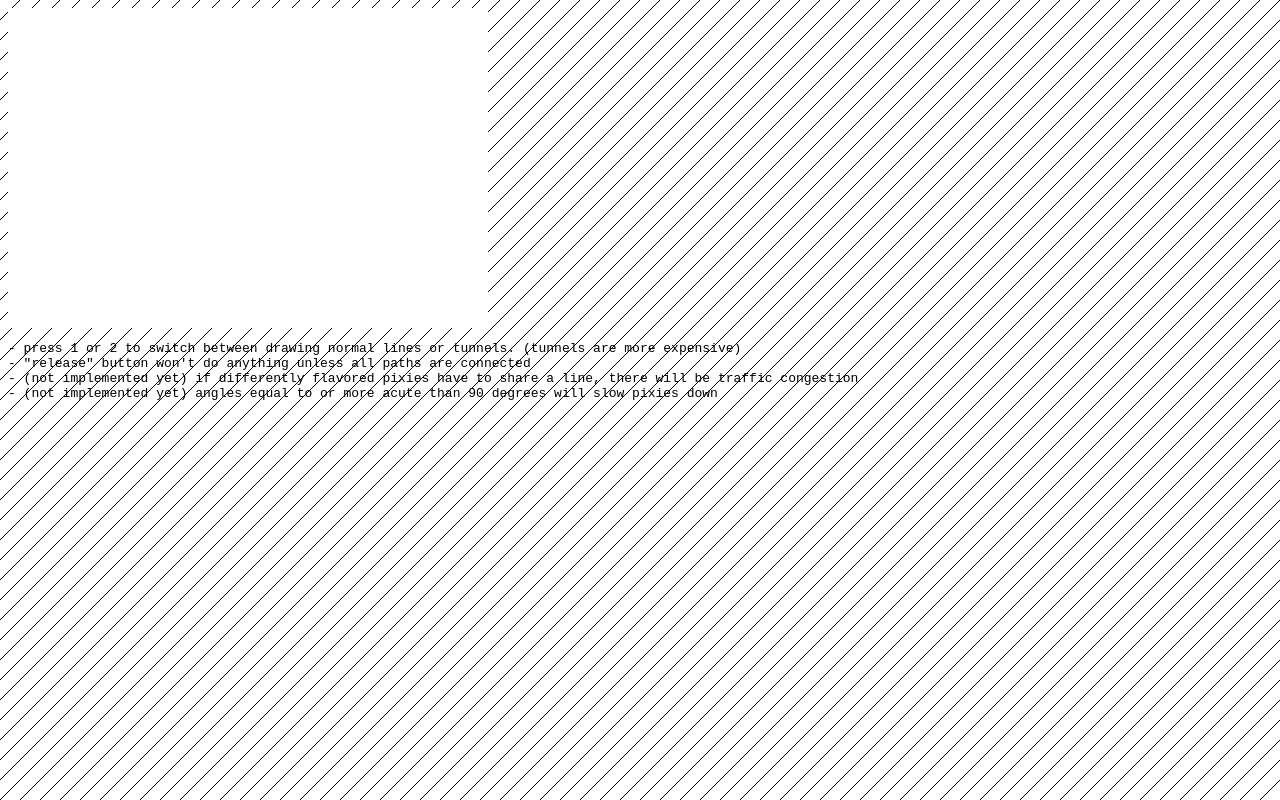
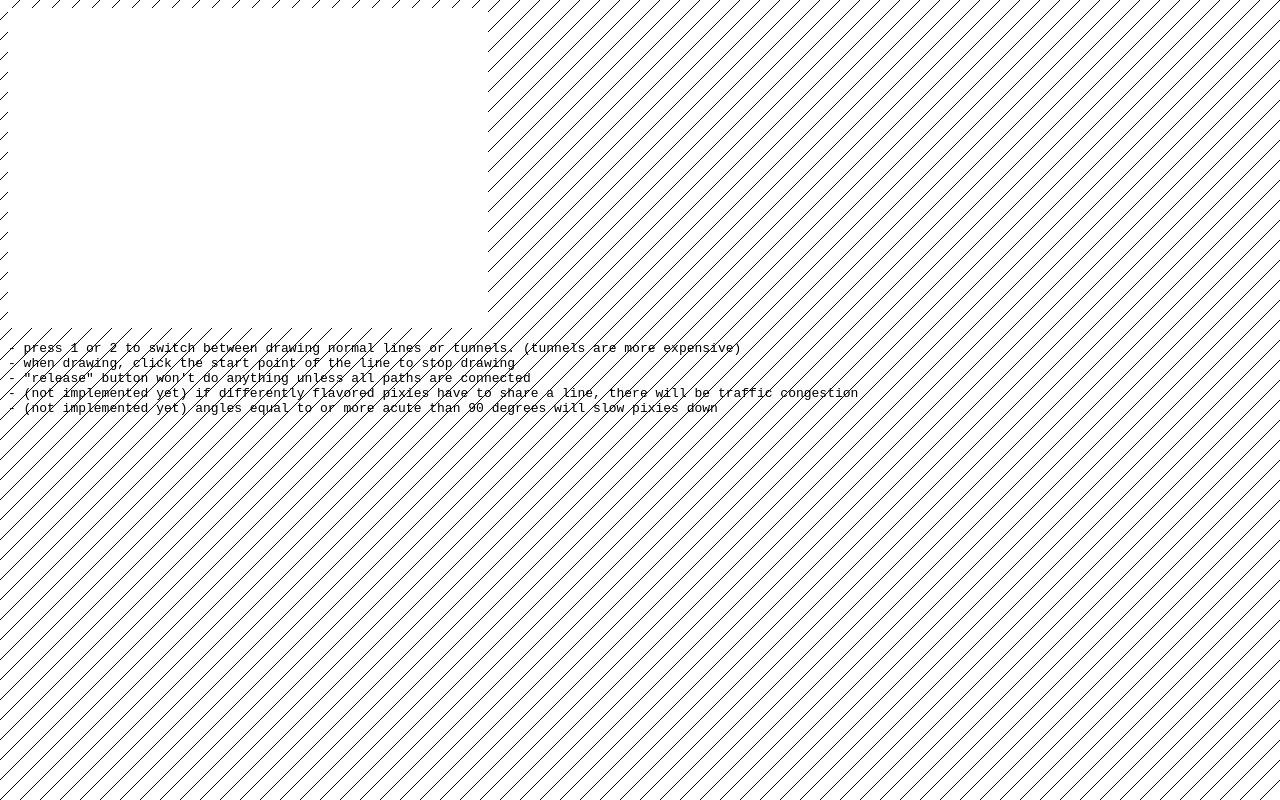
Before and after one commit to rparrett/pixie_wrangler, a plain HTML site: page index.html in a window 1280 px wide. Drawn offline with Linux system fonts and the light colour scheme; a script that the page names is missing.

Commit message:
Update instructions

```diff
--- a/index.html
+++ b/index.html
@@ -27,6 +27,7 @@
       <canvas id="bevy"></canvas>
       <pre>
 - press 1 or 2 to switch between drawing normal lines or tunnels. (tunnels are more expensive)
+- when drawing, click the start point of the line to stop drawing
 - "release" button won't do anything unless all paths are connected
 - (not implemented yet) if differently flavored pixies have to share a line, there will be traffic congestion
 - (not implemented yet) angles equal to or more acute than 90 degrees will slow pixies down
```
